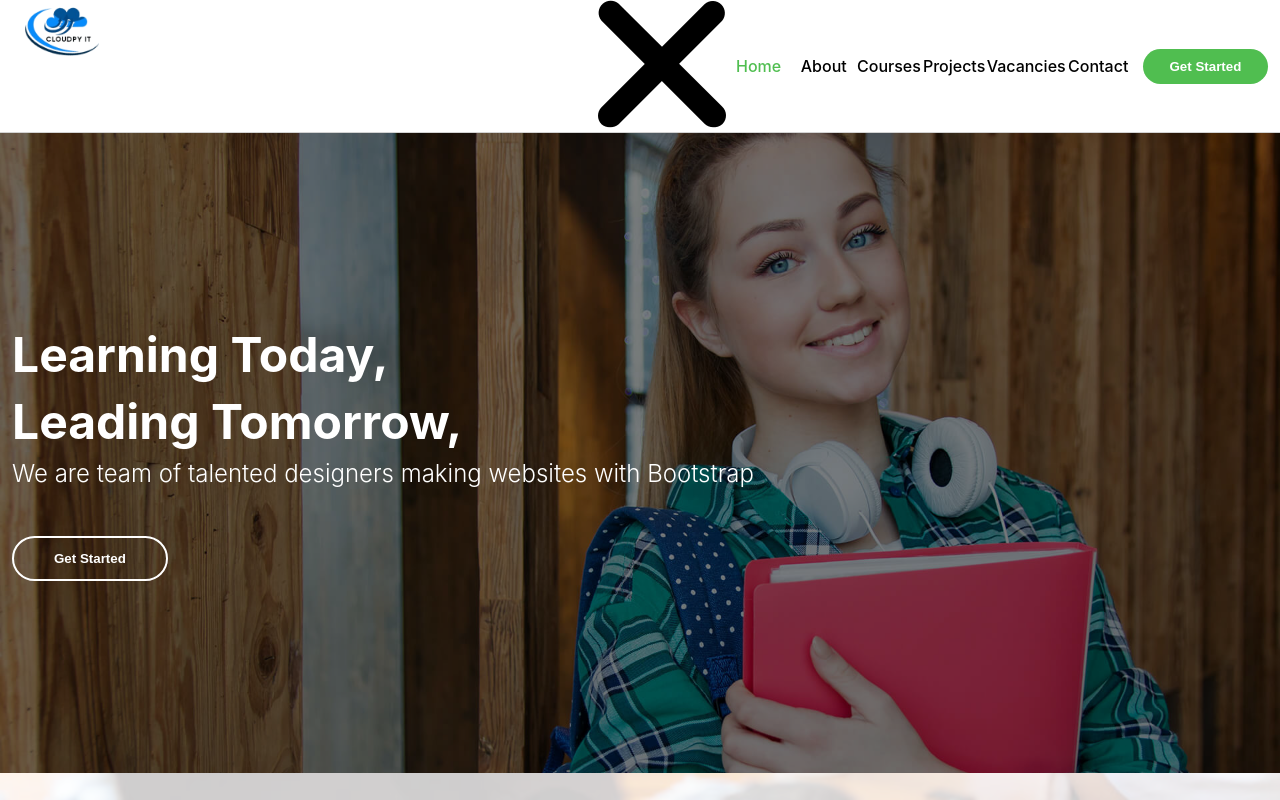
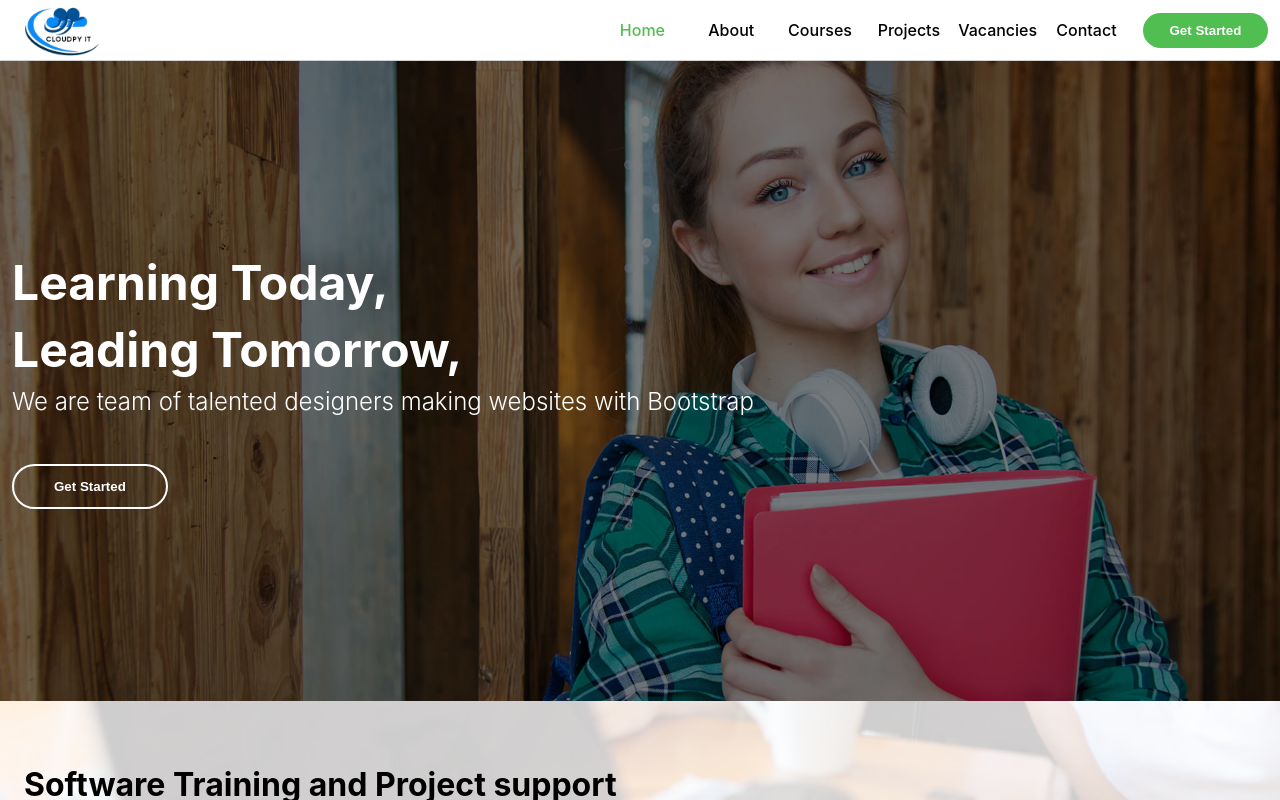
Before and after one commit to AVIRENI-CHANDAN/cloudpyit, a React (Create React App) app in the folder cloudpyit/: page / in a window 1280 px wide. Built offline with nearby package versions, Linux system fonts and the light colour scheme; no server answers.

Commit message:
Menu close button updated

```diff
--- a/cloudpyit/src/components/NavBar/NavBar.js
+++ b/cloudpyit/src/components/NavBar/NavBar.js
@@ -31,9 +31,11 @@ class NavBar extends React.Component {
         </div>
         <div className={styles.NavLinkContainer}>
           <div className={!this.state.showMenu ? styles.NavLinks : styles.MenuNavLinks}>
-            <div className={styles.MenuCloseBtn} onClick={this.toggleMenu}>
-              <img src={close_logo} alt='Close' />
-            </div>
+            {this.state.showMenu && (
+              <div className={styles.MenuCloseBtn} onClick={this.toggleMenu}>
+                <img src={close_logo} alt='Close' />
+              </div>
+            )}
             <NavLink to="/" className={({ isActive }) => isActive ? styles.GreenNavLink : styles.NavLink} onClick={this.handleNavLinkClick}>home</NavLink>
             <NavLink to="/about" className={({ isActive }) => isActive ? styles.GreenNavLink : styles.NavLink} onClick={this.handleNavLinkClick}>about</NavLink>
             <NavLink to="/courses" className={({ isActive }) => isActive ? styles.GreenNavLink : styles.NavLink} onClick={this.handleNavLinkClick}>courses</NavLink>
```
